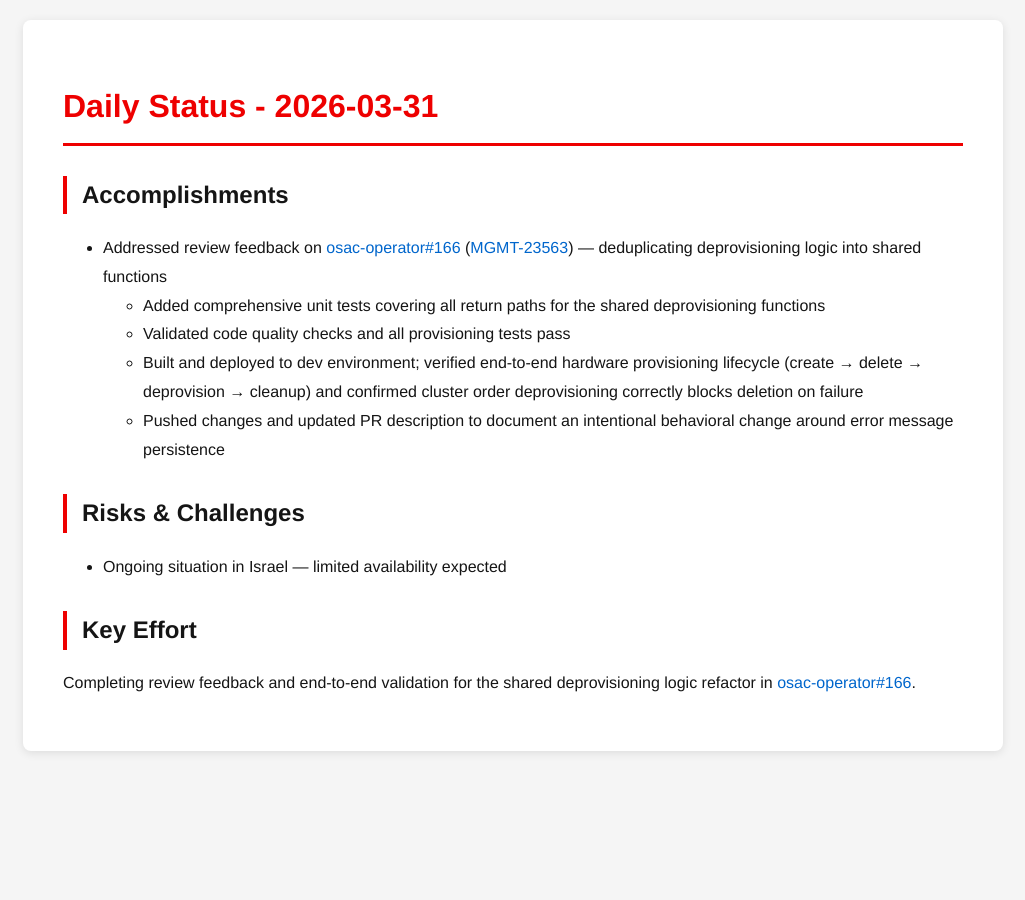
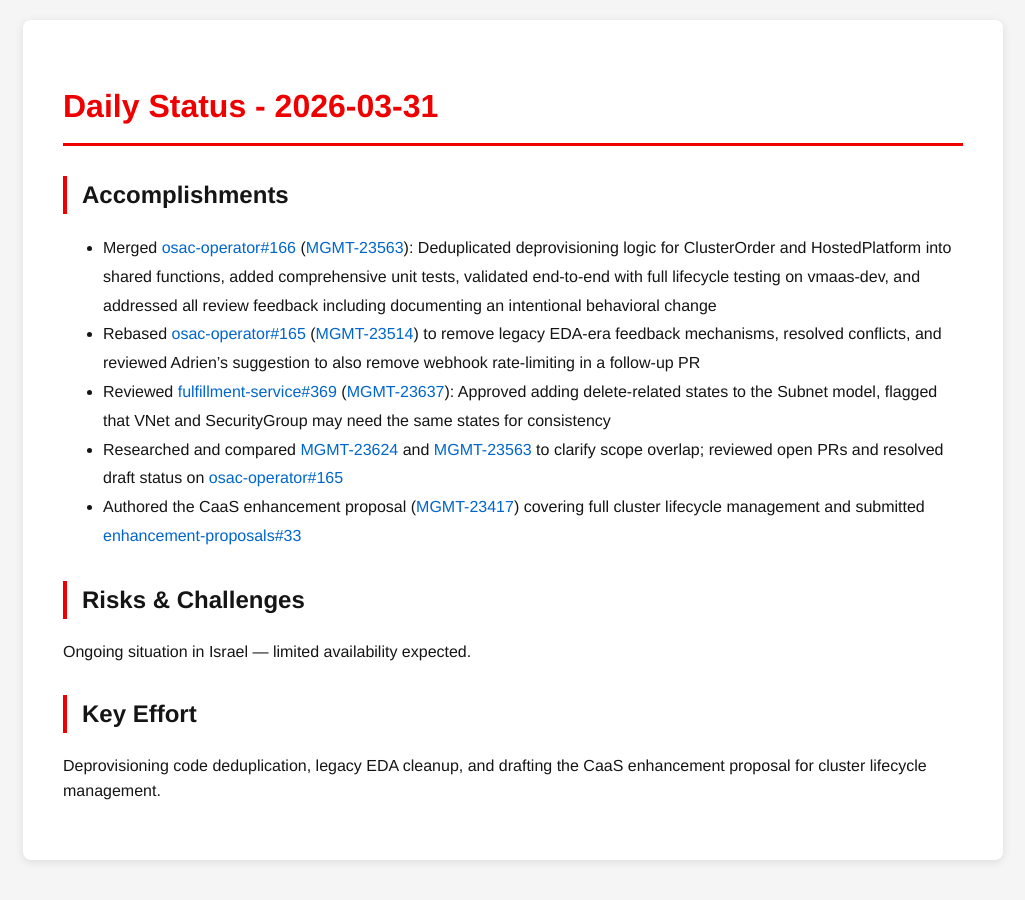
Before and after one commit to tzvatot/daily-status, a Jekyll site: the page built from 2026-03-31.md, in a window 1280 px wide. Shown: the whole page, without its empty margins (127-1152 px from the left). Built offline with Jekyll 4.4.1, drawn with Linux system fonts in a browser that asks for light colours.

Commit message:
Daily status update - 2026-03-31

```diff
--- a/2026-03-31.md
+++ b/2026-03-31.md
@@ -7,14 +7,14 @@
 # Daily Status - 2026-03-31
 
 ## Accomplishments
-- Addressed review feedback on [osac-operator#166](https://github.com/osac-project/osac-operator/pull/166) ([MGMT-23563](https://issues.redhat.com/browse/MGMT-23563)) — deduplicating deprovisioning logic into shared functions
-  - Added comprehensive unit tests covering all return paths for the shared deprovisioning functions
-  - Validated code quality checks and all provisioning tests pass
-  - Built and deployed to dev environment; verified end-to-end hardware provisioning lifecycle (create → delete → deprovision → cleanup) and confirmed cluster order deprovisioning correctly blocks deletion on failure
-  - Pushed changes and updated PR description to document an intentional behavioral change around error message persistence
+- Merged [osac-operator#166](https://github.com/osac-project/osac-operator/pull/166) ([MGMT-23563](https://issues.redhat.com/browse/MGMT-23563)): Deduplicated deprovisioning logic for ClusterOrder and HostedPlatform into shared functions, added comprehensive unit tests, validated end-to-end with full lifecycle testing on vmaas-dev, and addressed all review feedback including documenting an intentional behavioral change
+- Rebased [osac-operator#165](https://github.com/osac-project/osac-operator/pull/165) ([MGMT-23514](https://issues.redhat.com/browse/MGMT-23514)) to remove legacy EDA-era feedback mechanisms, resolved conflicts, and reviewed Adrien's suggestion to also remove webhook rate-limiting in a follow-up PR
+- Reviewed [fulfillment-service#369](https://github.com/osac-project/fulfillment-service/pull/369) ([MGMT-23637](https://issues.redhat.com/browse/MGMT-23637)): Approved adding delete-related states to the Subnet model, flagged that VNet and SecurityGroup may need the same states for consistency
+- Researched and compared [MGMT-23624](https://issues.redhat.com/browse/MGMT-23624) and [MGMT-23563](https://issues.redhat.com/browse/MGMT-23563) to clarify scope overlap; reviewed open PRs and resolved draft status on [osac-operator#165](https://github.com/osac-project/osac-operator/pull/165)
+- Authored the CaaS enhancement proposal ([MGMT-23417](https://issues.redhat.com/browse/MGMT-23417)) covering full cluster lifecycle management and submitted [enhancement-proposals#33](https://github.com/osac-project/enhancement-proposals/pull/33)
 
 ## Risks & Challenges
-- Ongoing situation in Israel — limited availability expected
+Ongoing situation in Israel — limited availability expected.
 
 ## Key Effort
-Completing review feedback and end-to-end validation for the shared deprovisioning logic refactor in [osac-operator#166](https://github.com/osac-project/osac-operator/pull/166).
+Deprovisioning code deduplication, legacy EDA cleanup, and drafting the CaaS enhancement proposal for cluster lifecycle management.
```
